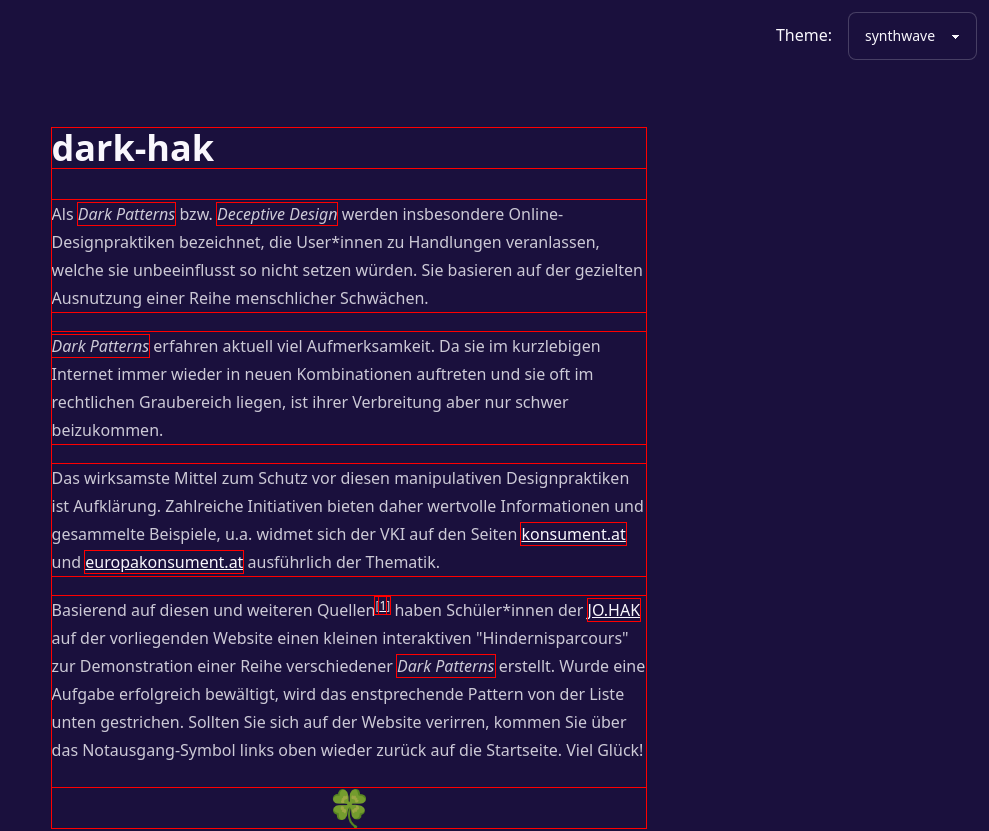
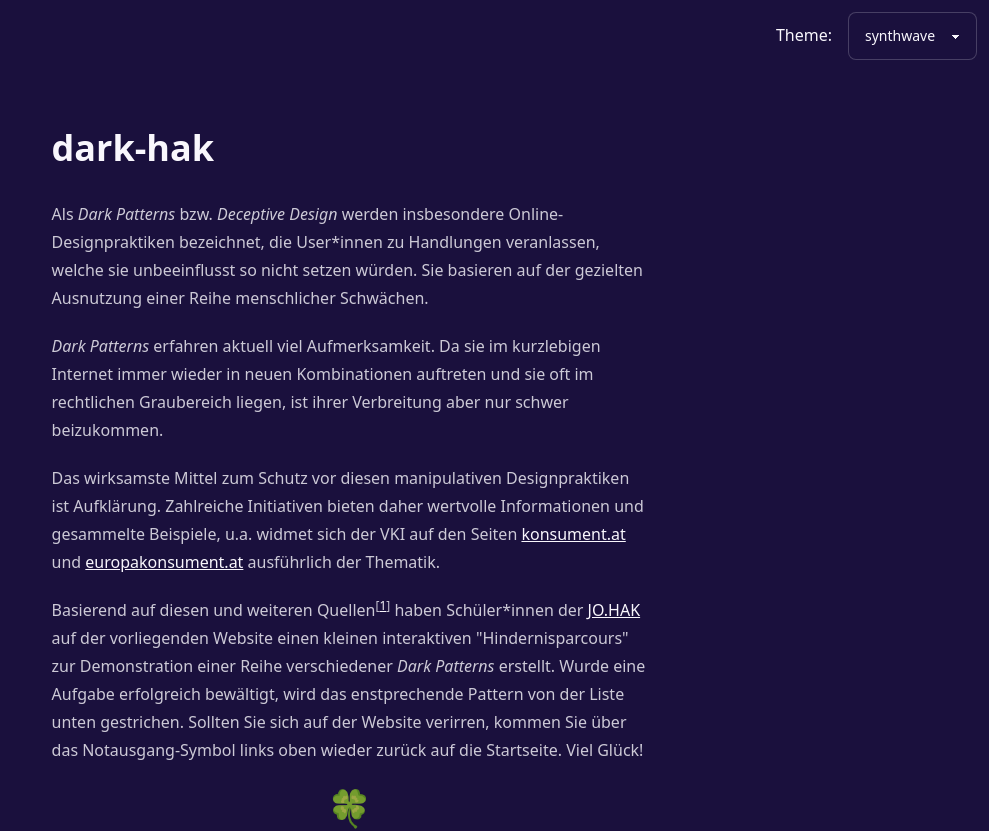
Before and after one commit to johak-at/dark-hak, a SvelteKit app: page / in a window 1280 px wide. Shown: the top 831 px of the page, without its empty margins (291-1280 px from the left). Built offline with nearby package versions, Linux system fonts and the light colour scheme.

Commit message:
Update +page.svelte

```diff
--- a/src/routes/+page.svelte
+++ b/src/routes/+page.svelte
@@ -75,9 +75,3 @@
 		</li>
 	</ul>
 </aside>
-
-<style>
-	* {
-		outline: 1px solid red;
-	}
-</style>
```
